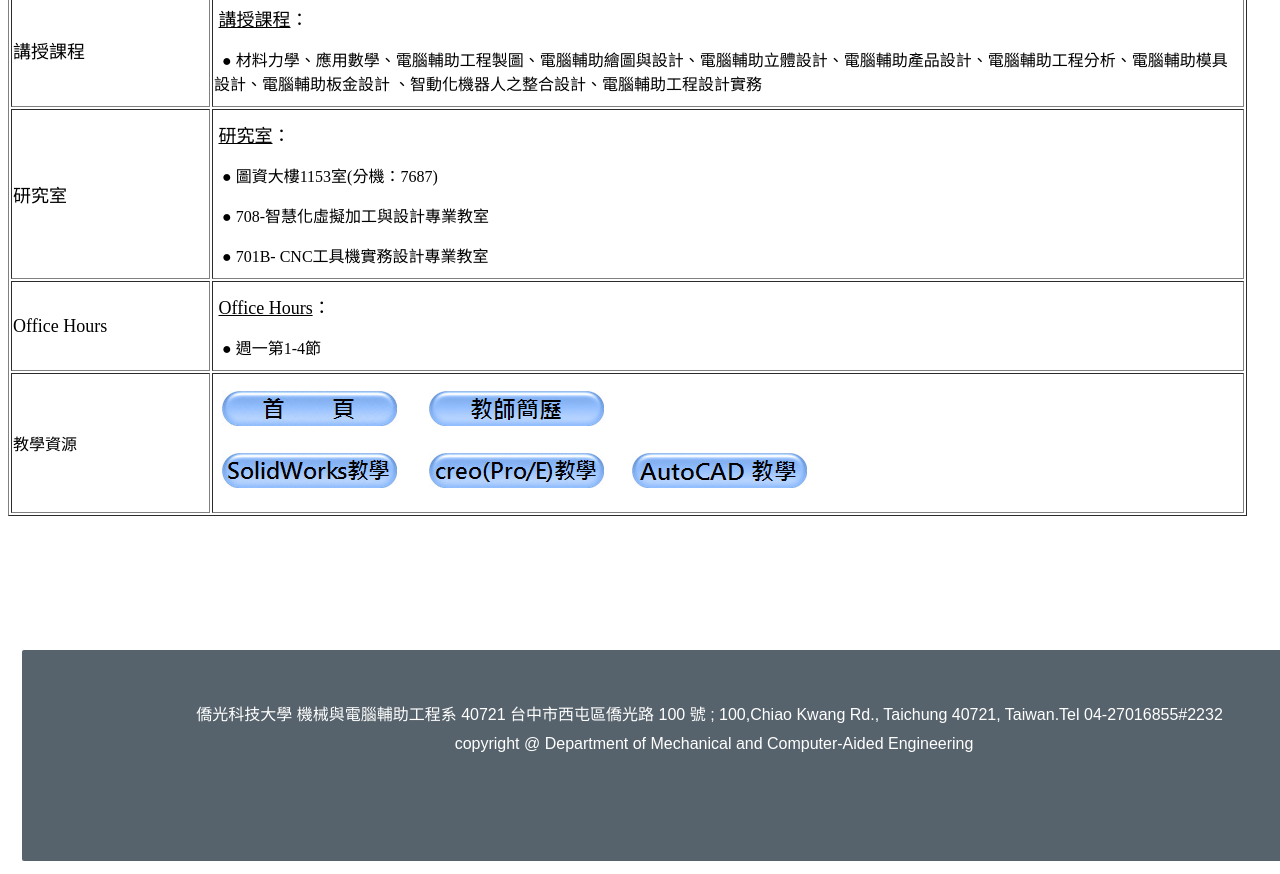
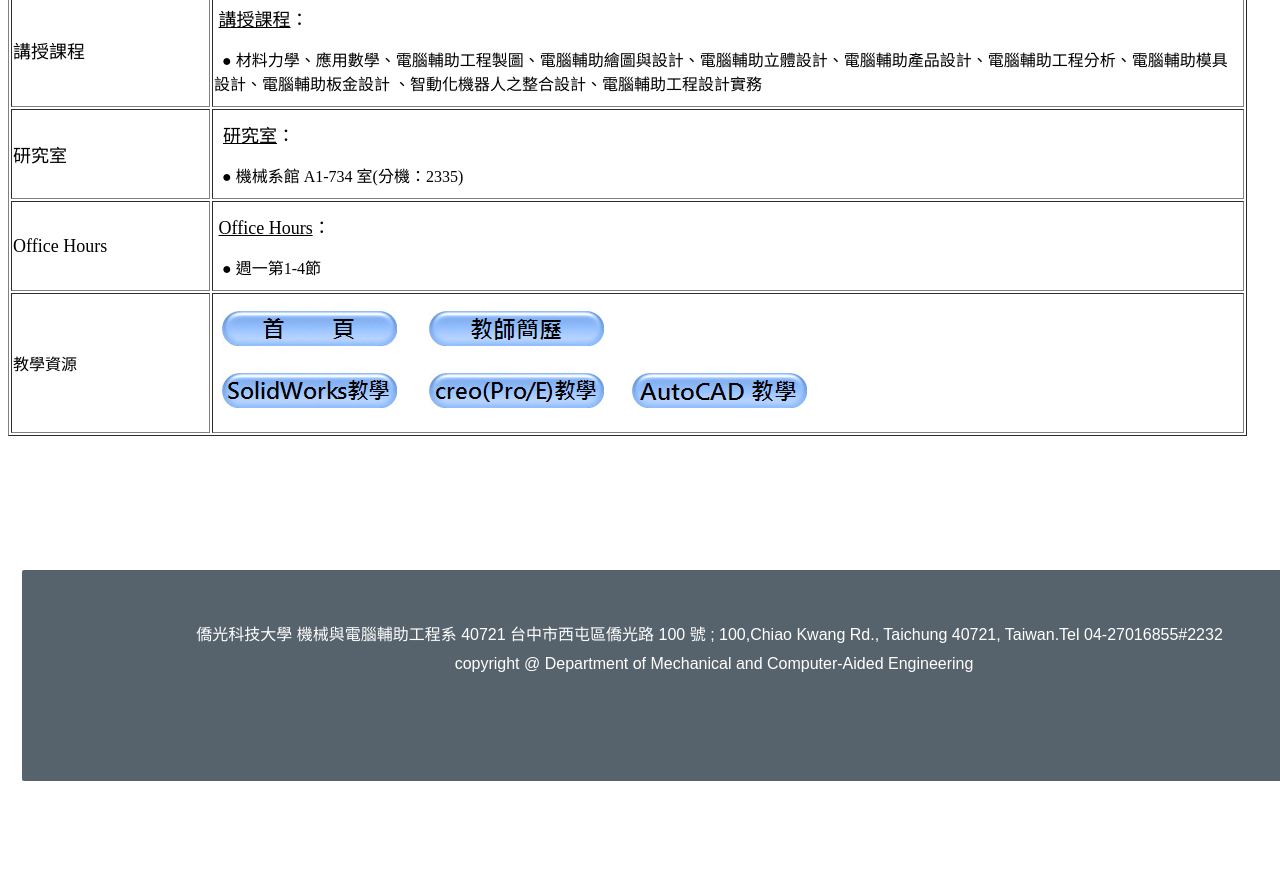
Before and after one commit to ardennuu/arden, a plain HTML site: page teacher.htm in a window 1280 px wide. Shown: the part 7180-8054 px from the top of the page. After the commit the page ends 7974 px from the top, so only its background shows below. Drawn offline with Linux system fonts and the light colour scheme.

Commit message:
Add files via upload

```diff
--- a/teacher.htm
+++ b/teacher.htm
@@ -788,16 +788,14 @@ function FP_getObjectByID(id,o) {//v1.0
 			<font size="4">研究室</font></span></td>
 		<td>
 			<p style="margin-top: 10px"><font size="4">
-			<span style="font-family: 微軟正黑體; ">&nbsp;</span></font><span style="font-family: 微軟正黑體; "><font size="4"><u>研究室</u>：</font></span></p>
-			<p><strong style="font-weight: 400"><span style="font-family: 微軟正黑體"><font size="3">&nbsp;
-			● </font></span></strong>
-			<span style="font-family: 微軟正黑體"><font size="3">圖資大樓</font></span><font size="3"><span lang="EN-US" style="font-family: 微軟正黑體">1153</span><span style="font-family: 微軟正黑體">室</span><span lang="EN-US" style="font-family: 微軟正黑體">(</span><span style="font-family: 微軟正黑體">分機：</span><span lang="EN-US" style="font-family: 微軟正黑體">7687)</span></font></p>
-			<p><strong><span style="font-family: 微軟正黑體"><font size="3">&nbsp; ● </font></span></strong>
-			<font size="3"><span lang="EN-US" style="font-family: 微軟正黑體">708-</span></font><span style="font-family: 微軟正黑體"><font size="3">智慧化虛擬加工與設計專業教室</font></span></p>
-			<p style="margin-bottom: 10px"><span lang="EN-US" style="font-size: 12.0pt; font-family: 微軟正黑體">
-			&nbsp;</span><strong><span style="font-family: 微軟正黑體"><font size="3">&nbsp;● </font></span></strong>
-			<span lang="EN-US" style="font-size: 12.0pt; font-family: 微軟正黑體">
-			701B- CNC</span><span style="font-size: 12.0pt; font-family: 微軟正黑體">工具機實務設計專業教室</span></p></td>
+			<span style="font-family: 微軟正黑體; ">&nbsp;</span></font><span style="font-family: 微軟正黑體; "><font size="4"> <u>研究室</u>：</font></span></p>
+			<p style="margin-bottom: 10px"><strong style="font-weight: 400"><span style="font-family: 微軟正黑體"><font size="3">&nbsp;
+			</font></span></strong><span style="font-family: 微軟正黑體"><strong style="font-weight: 400"><font size="3">
+			● </font></strong>
+			<font size="3"><span style="font-weight: 400"><strong style="font-weight: 400">
+			機械系館</strong></span></font></span><font size="3"><span style="font-family: 微軟正黑體" lang="en-us">
+			A</span><span style="font-family: 微軟正黑體"><span lang="en-us">1-734
+			</span>室</span><span lang="EN-US" style="font-family: 微軟正黑體">(</span><span style="font-family: 微軟正黑體">分機：</span><span lang="EN-US" style="font-family: 微軟正黑體">2335)</span></font></p></td>
 	</tr>
 	<tr>
 		<td width="195"><span lang="EN-US" style="font-family: 微軟正黑體"><font size="4">
```
Also changed, not shown: teacher_chu.htm (+3 -8 lines), button12.jpg, button45.jpg.
